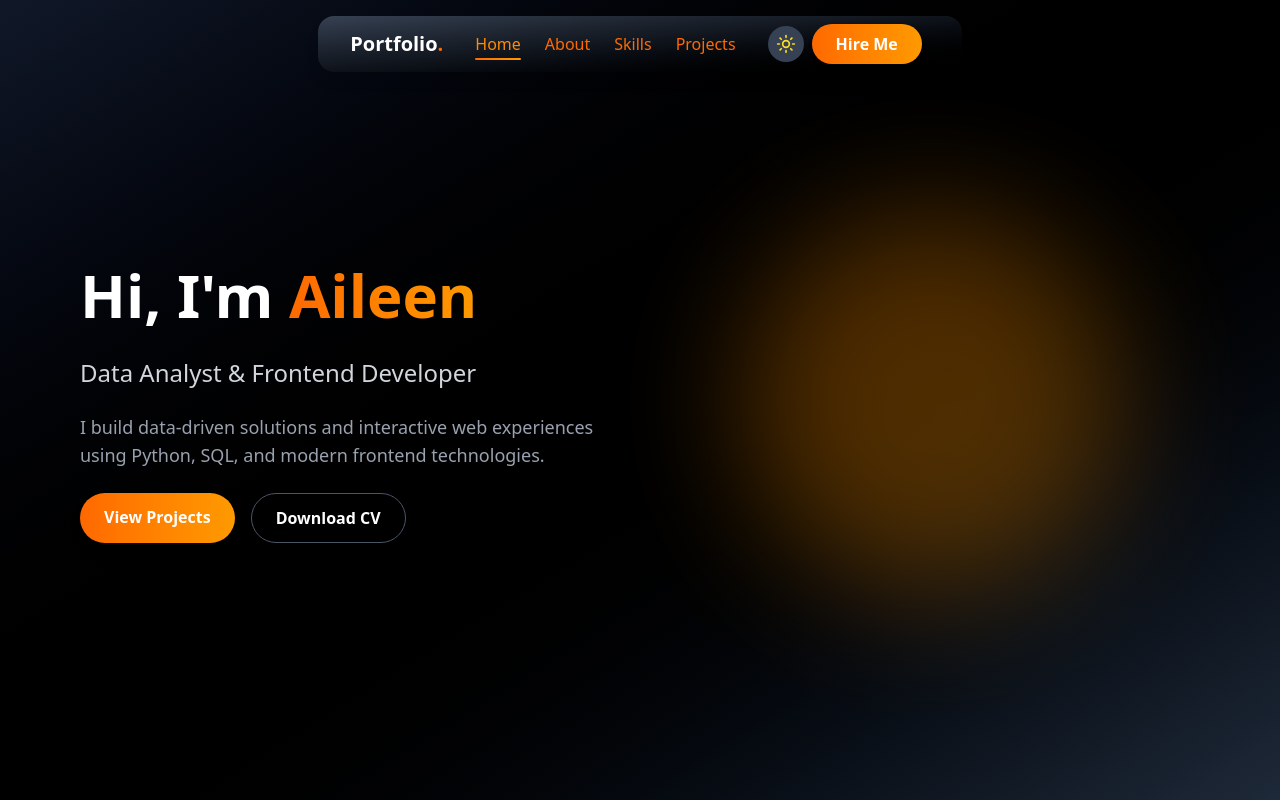
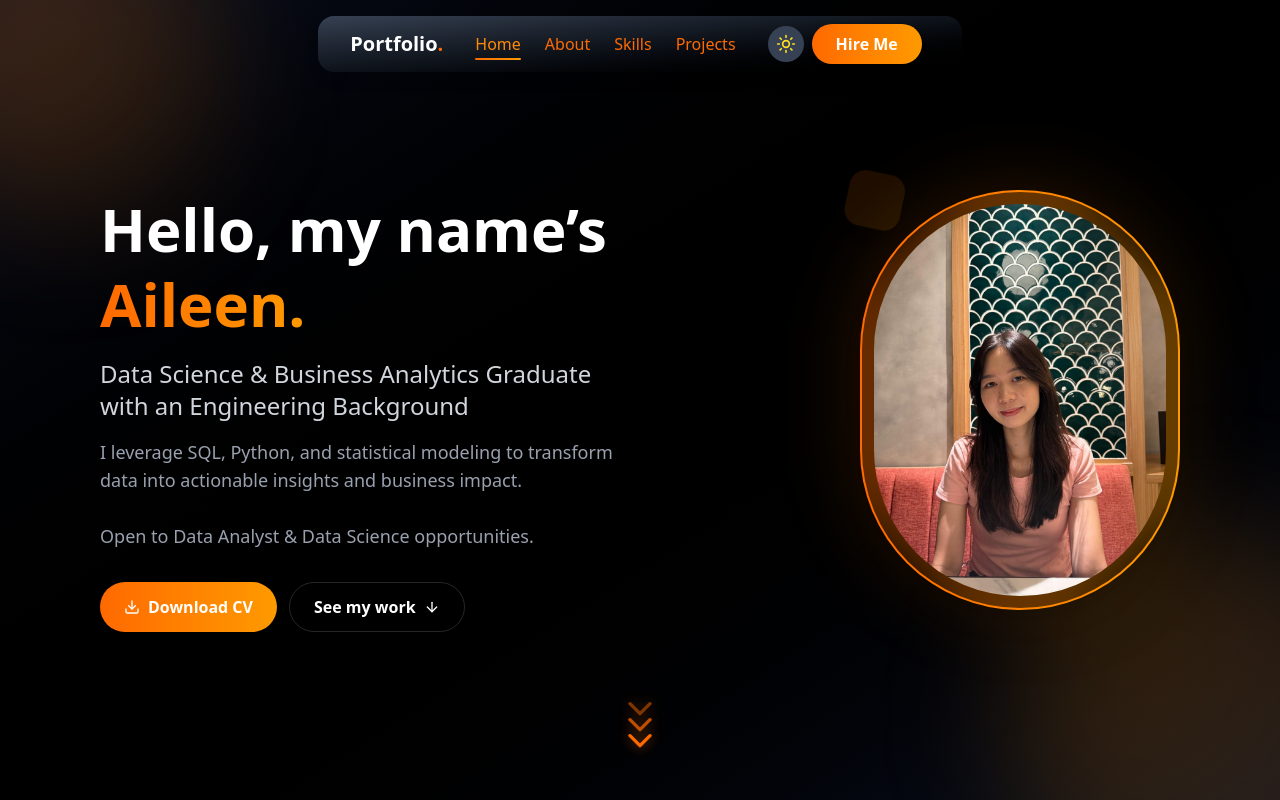
Before and after one commit to aileenghita/portfolio-new, a React (Vite) app: page / in a window 1280 px wide. Shown: the top 800 px of the page. Built offline with nearby package versions, Linux system fonts and the light colour scheme.

Commit message:
[20260219] Update Hero

```diff
--- a/src/components/Hero.jsx
+++ b/src/components/Hero.jsx
@@ -1,97 +1,205 @@
-import { motion } from "framer-motion"
+import { motion } from "framer-motion";
+import { Github, Linkedin, Mail, Download, ChevronDown, ArrowDown } from "lucide-react";
+import profileImg from "../assets/aileen.jpeg";
 
 const Hero = ({ darkMode }) => {
+  const textPrimary = darkMode ? "text-white" : "text-gray-900";
+  const textSecondary = darkMode ? "text-gray-300" : "text-gray-700";
+  const textMuted = darkMode ? "text-gray-400" : "text-gray-600";
+
   return (
     <section
       id="home"
-      className={`min-h-screen flex items-center justify-center px-6 lg:px-20 ${
-        darkMode
-          ? "bg-gradient-to-br from-gray-900 via-black to-gray-800"
-          : "bg-gradient-to-br from-orange-50 via-white to-orange-100"
-      }`}
+      className={`relative overflow-hidden min-h-screen flex items-center px-6 lg:px-20 ${darkMode
+        ? "bg-gradient-to-br from-[#0b1220] via-black to-[#0b1220]"
+        : "bg-gradient-to-br from-orange-50 via-white to-orange-100"
+        }`}
     >
-      <div className="max-w-6xl w-full grid lg:grid-cols-2 gap-12 items-center">
+      {/* subtle background accents */}
+      <div
+        aria-hidden="true"
+        className="pointer-events-none absolute -top-24 -left-24 w-80 h-80 rounded-full bg-gradient-to-br from-orange-500/25 to-amber-500/10 blur-3xl"
+      />
+      <div
+        aria-hidden="true"
+        className="pointer-events-none absolute -bottom-28 -right-28 w-96 h-96 rounded-full bg-gradient-to-br from-amber-500/20 to-orange-500/10 blur-3xl"
+      />
 
-        {/* LEFT SIDE - TEXT */}
-        <div className="space-y-6 text-center lg:text-left">
-
+      <div className="max-w-6xl w-full mx-5 grid lg:grid-cols-2 gap-12 items-center">
+        {/* LEFT */}
+        <div className="relative z-10 text-center lg:text-left">
           <motion.h1
-            initial={{ opacity: 0, y: 40 }}
+            initial={{ opacity: 0, y: 18 }}
             animate={{ opacity: 1, y: 0 }}
-            transition={{ duration: 0.6 }}
-            className={`text-4xl lg:text-6xl font-bold leading-tight ${
-              darkMode ? "text-white" : "text-gray-900"
-            }`}
+            transition={{ duration: 0.65 }}
+            className={`mt-6 text-4xl lg:text-6xl font-bold leading-tight ${textPrimary}`}
           >
-            Hi, I'm{" "}
+            Hello, my name’s{" "}
             <span className="bg-gradient-to-r from-orange-500 to-amber-500 bg-clip-text text-transparent">
-              Aileen
+              Aileen.
             </span>
           </motion.h1>
 
           <motion.h2
-            initial={{ opacity: 0, y: 40 }}
+            initial={{ opacity: 0, y: 18 }}
             animate={{ opacity: 1, y: 0 }}
-            transition={{ duration: 0.8 }}
-            className={`text-xl lg:text-2xl font-medium ${
-              darkMode ? "text-gray-300" : "text-gray-700"
-            }`}
+            transition={{ duration: 0.75, delay: 0.05 }}
+            className={`mt-4 text-xl lg:text-2xl font-medium ${textSecondary}`}
           >
-            Data Analyst & Frontend Developer
+            Data Science & Business Analytics Graduate with an Engineering Background
           </motion.h2>
 
           <motion.p
-            initial={{ opacity: 0, y: 40 }}
+            initial={{ opacity: 0, y: 18 }}
             animate={{ opacity: 1, y: 0 }}
-            transition={{ duration: 1 }}
-            className={`text-base lg:text-lg ${
-              darkMode ? "text-gray-400" : "text-gray-600"
-            }`}
+            transition={{ duration: 0.85, delay: 0.1 }}
+            className={`mt-4 max-w-xl mx-auto lg:mx-0 text-base lg:text-lg ${textMuted}`}
           >
-            I build data-driven solutions and interactive web experiences
-            using Python, SQL, and modern frontend technologies.
+            I leverage SQL, Python, and statistical modeling to transform data into actionable insights and business impact.
+            <br /><br />Open to Data Analyst & Data Science opportunities.
           </motion.p>
 
-          {/* Buttons */}
+          {/* buttons */}
           <motion.div
-            initial={{ opacity: 0 }}
-            animate={{ opacity: 1 }}
-            transition={{ delay: 1.2 }}
-            className="flex flex-col sm:flex-row gap-4 justify-center lg:justify-start"
+            initial={{ opacity: 0, y: 10 }}
+            animate={{ opacity: 1, y: 0 }}
+            transition={{ duration: 0.9, delay: 0.2 }}
+            className="mt-8 flex flex-col sm:flex-row gap-3 justify-center lg:justify-start"
           >
             <a
-              href="#projects"
-              className="px-6 py-3 rounded-full bg-gradient-to-r from-orange-500 to-amber-500 text-white font-semibold shadow-lg hover:shadow-xl transition"
+              href="/CV Aileen.pdf"
+              download
+              className="inline-flex items-center justify-center gap-2 px-6 py-3 rounded-full bg-gradient-to-r from-orange-500 to-amber-500 text-white font-semibold shadow-lg hover:shadow-xl transition"
             >
-              View Projects
+              <Download className="w-4 h-4" />
+              Download CV
             </a>
 
             <a
-              href="/cv.pdf"
-              className={`px-6 py-3 rounded-full border font-semibold transition ${
-                darkMode
-                  ? "border-gray-600 text-white hover:bg-gray-800"
-                  : "border-gray-300 text-gray-800 hover:bg-gray-100"
-              }`}
+              href="#projects"
+              className={`inline-flex items-center justify-center gap-2 px-6 py-3 rounded-full border font-semibold transition ${darkMode
+                ? "border-white/15 text-white hover:bg-white/5"
+                : "border-gray-300 text-gray-800 hover:bg-gray-100"
+                }`}
             >
-              Download CV
+              See my work <ArrowDown className="w-4 h-4" />
             </a>
           </motion.div>
         </div>
 
-        {/* RIGHT SIDE - VISUAL */}
+        {/* RIGHT */}
         <motion.div
-          initial={{ opacity: 0, scale: 0.8 }}
+          initial={{ opacity: 0, scale: 0.95 }}
           animate={{ opacity: 1, scale: 1 }}
-          transition={{ duration: 1 }}
-          className="flex justify-center"
+          transition={{ duration: 0.9 }}
+          className="relative z-10 flex justify-center lg:justify-end"
         >
-          <div className="relative w-72 h-72 lg:w-96 lg:h-96 rounded-full bg-gradient-to-br from-orange-400 to-amber-500 blur-3xl opacity-30"></div>
+          <div className="relative w-[280px] h-[360px] lg:w-[320px] lg:h-[420px]">
+            {/* soft glow */}
+            <div className="absolute inset-0 rounded-[160px] bg-gradient-to-br from-orange-500/20 to-amber-500/10 blur-2xl"></div>
+
+            {/* gradient frame */}
+            <div className="absolute inset-0 rounded-[160px] p-[2px] bg-gradient-to-r from-orange-500 to-amber-500 shadow-xl">
+              <div className={`w-full h-full rounded-[158px] ${darkMode ? "bg-black/60" : "bg-white/70"
+                } backdrop-blur-xl p-3`}>
+
+                {/* oval image */}
+                <div className="w-full h-full rounded-[155px] overflow-hidden">
+                  <img
+                    src={profileImg}
+                    alt="Aileen"
+                    className="w-full h-full object-cover"
+                  />
+                </div>
+
+                {/* floating 3D-ish accents (subtle) */}
+                <motion.div
+                  aria-hidden="true"
+                  initial={{ opacity: 0, y: 10 }}
+                  animate={{ opacity: 1, y: [0, -8, 0] }}
+                  transition={{ duration: 5, repeat: Infinity, ease: "easeInOut" }}
+                  className="absolute -top-4 -left-4 w-14 h-14 rounded-2xl bg-gradient-to-br from-orange-500 to-amber-500 shadow-xl rotate-12"
+                />
+                <motion.div
+                  aria-hidden="true"
+                  initial={{ opacity: 0, y: 10 }}
+                  animate={{ opacity: 1, y: [0, 8, 0] }}
+                  transition={{ duration: 6, repeat: Infinity, ease: "easeInOut" }}
+                  className="absolute -bottom-6 right-6 w-10 h-10 rounded-full bg-gradient-to-br from-orange-500 to-amber-500 shadow-xl"
+                />
+              </div>
+            </div>
+          </div>
+
+
+          {/* socials (right side)
+          <div className="hidden lg:flex flex-col gap-3 ml-6">
+            <a
+              href="https://linkedin.com/in/YOUR_LINK"
+              target="_blank"
+              rel="noopener noreferrer"
+              className={`w-11 h-11 rounded-full border flex items-center justify-center transition ${darkMode
+                ? "border-white/10 bg-white/5 hover:bg-white/10 text-white"
+                : "border-gray-200 bg-white/70 hover:bg-white text-gray-800"
+                } backdrop-blur`}
+              aria-label="LinkedIn"
+            >
+              <Linkedin className="w-5 h-5" />
+            </a>
+
+            <a
+              href="https://github.com/YOUR_USERNAME"
+              target="_blank"
+              rel="noopener noreferrer"
+              className={`w-11 h-11 rounded-full border flex items-center justify-center transition ${darkMode
+                ? "border-white/10 bg-white/5 hover:bg-white/10 text-white"
+                : "border-gray-200 bg-white/70 hover:bg-white text-gray-800"
+                } backdrop-blur`}
+              aria-label="GitHub"
+            >
+              <Github className="w-5 h-5" />
+            </a>
+
+            <a
+              href="mailto:your.email@gmail.com"
+              className={`w-11 h-11 rounded-full border flex items-center justify-center transition ${darkMode
+                ? "border-white/10 bg-white/5 hover:bg-white/10 text-white"
+                : "border-gray-200 bg-white/70 hover:bg-white text-gray-800"
+                } backdrop-blur`}
+              aria-label="Email"
+            >
+              <Mail className="w-5 h-5" />
+            </a>
+          </div> */}
         </motion.div>
+      </div>
 
-      </div>
+      {/* scroll hint */}
+      <motion.a
+        href="#about"
+        className="absolute bottom-10 left-1/2 -translate-x-1/2 flex flex-col items-center cursor-pointer"
+        initial={{ opacity: 0 }}
+        animate={{ opacity: 1 }}
+        transition={{ delay: 1.5 }}
+      >
+        <motion.div
+          animate={{ y: [0, 8, 0] }}
+          transition={{ duration: 2, repeat: Infinity, ease: "easeInOut" }}
+          className="flex flex-col items-center"
+        >
+          <ChevronDown
+            className="w-10 h-10 text-orange-500 drop-shadow-[0_0_6px_rgba(249,115,22,0.6)] opacity-50"
+          />
+          <ChevronDown
+            className="w-10 h-10 text-orange-500 drop-shadow-[0_0_6px_rgba(249,115,22,0.6)] opacity-75 -mt-6"
+          />
+          <ChevronDown
+            className="w-10 h-10 text-orange-500 drop-shadow-[0_0_6px_rgba(249,115,22,0.6)] -mt-6"
+          />
+        </motion.div>
+      </motion.a>
     </section>
-  )
-}
+  );
+};
 
-export default Hero
+export default Hero;
```
Also changed, not shown: src/assets/aileen.jpeg (added), 1 other file (tests, documents, lock files or other folders).
